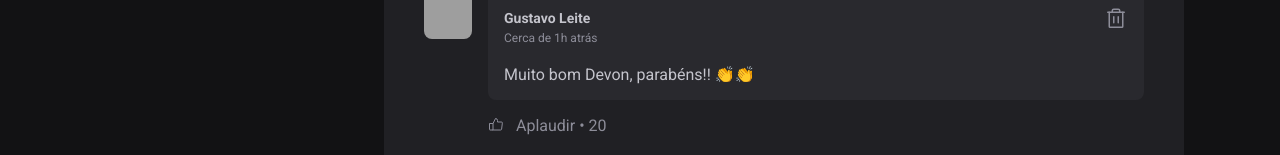
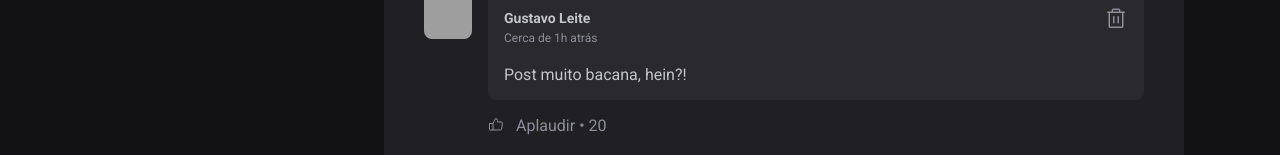
Before and after one commit to qustavoleite/ignite-feed, a React (Vite) app: page / in a window 1280 px wide. Shown: the part 594-749 px from the top of the page. Built offline with nearby package versions, Linux system fonts and the light colour scheme; grey boxes are pictures that could not be loaded.

Commit message:
inserting comments

```diff
--- a/src/components/Comment.jsx
+++ b/src/components/Comment.jsx
@@ -2,7 +2,7 @@
 import styles from './Comment.module.css'
 import { Avatar } from './Avatar'
 
-export function Comment() {
+export function Comment({ content }) {
     return (
       <div className={styles.comment}>
         <Avatar hasBorder={false} src='https://github.com/qustavoleite.png'/>
@@ -22,7 +22,7 @@
               </button>
             </header>
 
-            <p>Muito bom Devon, parabéns!! 👏👏</p>
+            <p>{content}</p>
           </div>
 
           <footer>
--- a/src/components/Post.jsx
+++ b/src/components/Post.jsx
@@ -4,8 +4,15 @@
 import styles from './Post.module.css'
 import { Comment } from './Comment'
 import { Avatar } from './Avatar'
+import { useState } from 'react'
 
 export function Post({ author, publishedAt, content }) {
+  const [comments, setComments] = useState([
+    "Post muito bacana, hein?!"
+  ])
+
+  const [newCommentText, setNewCommentText] = useState('')
+
   const publishedDateFormatted = format(publishedAt, "d 'de' LLLL 'às' HH:mm'h'", {
     locale: ptBR
   })
@@ -14,6 +21,16 @@
     locale: ptBR,
     addSuffix: true
   })
+
+  function handleCreateNewComment() {
+    event.preventDefault()
+    setComments([...comments, newCommentText])
+    setNewCommentText('')
+  }
+
+  function handleNewCommentChange() {
+    setNewCommentText(event.target.value)
+  }
 
   return (
     <article className={styles.post}>
@@ -45,10 +62,15 @@
           })}
       </div>
 
-      <form className={styles.commentForm}>
+      <form onSubmit={handleCreateNewComment} className={styles.commentForm}>
         <strong>Deixe seu feedback</strong>
 
-        <textarea placeholder='Deixe seu comentário' />
+        <textarea
+          name='comment'
+          placeholder='Deixe seu comentário'
+          value={newCommentText}
+          onChange={handleNewCommentChange}
+        />
 
         <footer>
           <button type='submit'>Publicar</button>
@@ -56,7 +78,9 @@
       </form>
 
       <div className={styles.commentList}>
-        <Comment />
+        {comments.map(comment => {
+          return <Comment content={comment}/>
+        })}
       </div>
     </article>
   )
```
